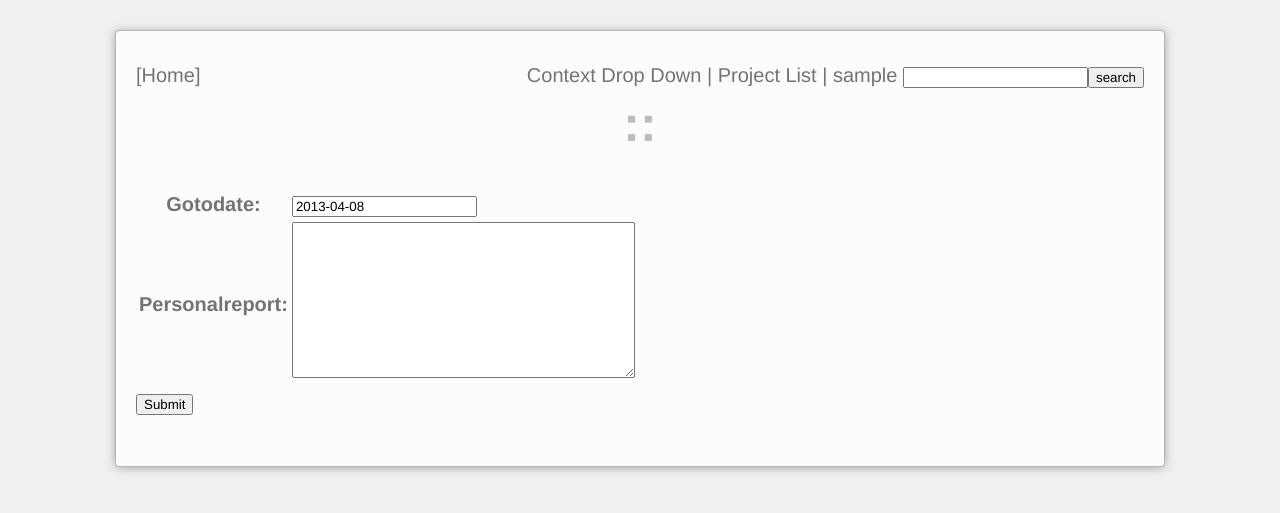
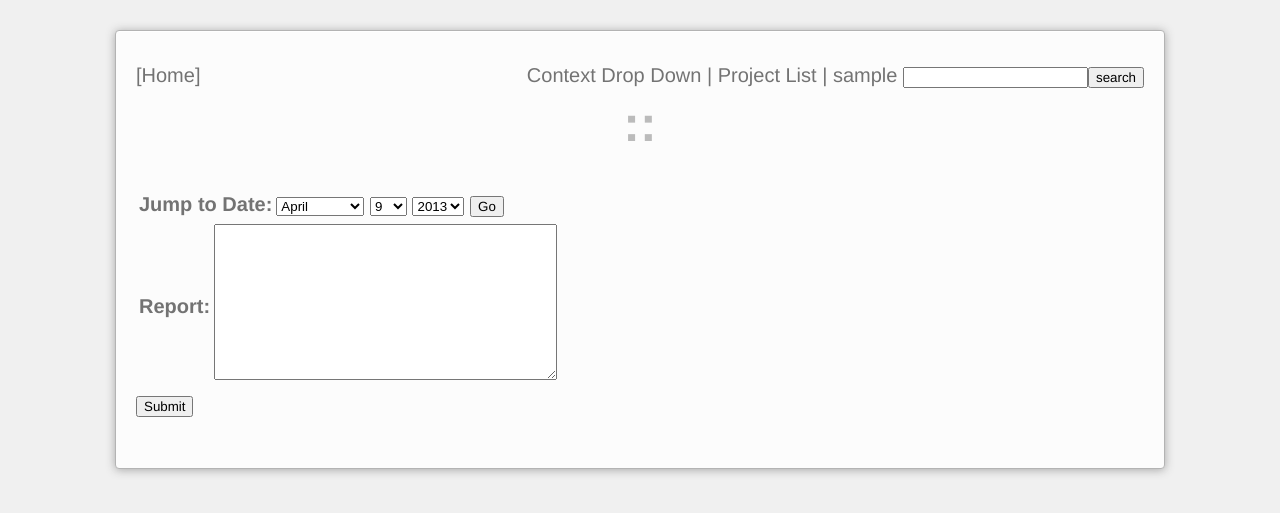
Before and after one commit to tekton/DocuCanvas, a Django app: page /reports/edit in a window 1280 px wide. Shown: the top 513 px of the page. Run offline with Django 3.2, Linux system fonts and the light colour scheme; the visitor is signed in with stand-in values (Sample User, id 1); parts of the project's set-up code (start-up, migrations or seed data) failed here and were passed over; some libraries are stand-ins or nearby versions.

Commit message:
Daily report submission page done

```diff
--- a/daily_reports/forms.py
+++ b/daily_reports/forms.py
@@ -1,12 +1,7 @@
 from django import forms
-from django.forms.extras import widgets
-from datetime import date
-
-YEAR_CHOICES = range(2013, date.today().year + 1)
 
 
 class ReportForm(forms.Form):
     date = forms.DateField(widget=forms.HiddenInput)
-    goToDate = forms.DateField(widget=widgets.SelectDateWidget(years=YEAR_CHOICES))
-    personalReport = forms.CharField(widget=forms.Textarea)
+    personalReport = forms.CharField(label="Report", widget=forms.Textarea)
     # globalReport = forms.CharField(widget=forms.Textarea)
--- a/daily_reports/urls.py
+++ b/daily_reports/urls.py
@@ -5,6 +5,6 @@ from django.conf.urls.defaults import *
 '''
 
 urlpatterns = patterns('',
-    url(r'edit', 'daily_reports.views.edit_report_today'),
-    # (r'([A-Za-z0-9_\.-]+)', 'daily_reports.views.daily_report_overview'),
+    url(r'edit$', 'daily_reports.views.edit_report_today'),
+    url(r'edit/([0-9]{4})/([0-9]{1,2})/([0-9]{1,2})' , 'daily_reports.views.edit_report'),
 )
--- a/daily_reports/views.py
+++ b/daily_reports/views.py
@@ -32,9 +32,35 @@ def edit_report_today(request):
             print "Exception: " + str(e)
             raise e
         if q:
-            form = ReportForm(initial={"date": date.today(), "goToDate": date.today(), "personalReport": q[0].description})
+            form = ReportForm(initial={"date": date.today(), "personalReport": q[0].description})
         else:
-            form = ReportForm(initial={"date": date.today(), "goToDate": date.today()})
+            form = ReportForm(initial={"date": date.today()})
             print "no report"
         # print form
     return render_to_response("daily_reports/daily_report_form.html", {'form': form}, context_instance=RequestContext(request))
+
+
+@login_required
+def edit_report(request, year, month, day):
+    try:
+        d = date(int(year), int(month), int(day))
+    except:
+        year = "0"
+
+    if (int(year) < 2013 or int(year) > date.today().year + 1):
+        return redirect('daily_reports.views.edit_report_today')
+
+    print d
+    q = None
+    try:
+        q = UserDailyReport.objects.filter(user=request.user.id, date=d)
+    except Exception, e:
+        print "Exception: " + str(e)
+        raise e
+    if q:
+        form = ReportForm(initial={"date": d, "personalReport": q[0].description})
+    else:
+        form = ReportForm(initial={"date": d})
+        print "no report"
+    # print form
+    return render_to_response("daily_reports/daily_report_form.html", {'form': form}, context_instance=RequestContext(request))
--- /dev/null
+++ b/static/scripts/daily_reports.js
@@ -0,0 +1,59 @@
+$(document).ready(function() {
+	var d = new Date($('#id_date').val());
+	for ( var y = 2013; y <= new Date().getFullYear() + 1; y++ ) {
+		$('#goToDate_year').append('<option value="' + y + '">' + y + '</option>');
+	}
+
+	$('#goToDate_month').change(function() {
+		switch( $(this).val() ) {
+			case '1':
+			case '3':
+			case '5':
+			case '7':
+			case '8':
+			case '10':
+			case '12':
+				$('#goToDate_day option').show();
+				break;
+			case '4':
+			case '6':
+			case '9':
+			case '11':
+				if ( $('#goToDate_day').val() > 30 )
+					$('#goToDate_day').val( 30 );
+				$('#goToDate_day option').show();
+				$('#goToDate_day option[value=31]').hide();
+				break;
+			case '2':
+				var y = $('#goToDate_year').val();
+				var maxDay = ( y % 400 == 0 || ( y % 4 == 0 && y % 100 != 0 ) ) ? 29 : 28;
+				if ( $('#goToDate_day').val() > maxDay )
+					$('#goToDate_day').val( maxDay );
+				for ( var x = maxDay + 1; x <= 31; x++ )
+					$('#goToDate_day option[value=' + x + ']').hide();
+			}
+	});
+
+	$('#goToDate_year').change(function() {
+		if ( $('#goToDate_month').val() != 2 )
+			return;
+		var y = $('#goToDate_year').val();
+		var maxDay = ( y % 400 == 0 || ( y % 4 == 0 && y % 100 != 0 ) ) ? 29 : 28;
+		if ( $('#goToDate_day').val() > maxDay )
+			$('#goToDate_day').val( maxDay );
+		for ( var x = maxDay + 1; x <= 31; x++ )
+			$('#goToDate_day option[value=' + x + ']').hide();
+	});
+
+
+	$('#goToDate_month').val( d.getMonth() + 1 );
+	$('#goToDate_day').val( d.getDate() + 1 );
+	$('#goToDate_year').val( d.getFullYear() );
+	$('#goToDate_month').change();
+
+	$('#goToDate').click(function() {
+		var loc = $('#reportForm').attr('action');
+		loc += "/" + $('#goToDate_year').val() + "/" + $('#goToDate_month').val() + "/" + $('#goToDate_day').val();
+		document.location = loc;
+	});
+});
--- a/templates/daily_reports/daily_report_form.html
+++ b/templates/daily_reports/daily_report_form.html
@@ -1,8 +1,68 @@
 {% extends "base.html" %}
 
 
+{% block extra_head %}
+<script src="/static/scripts/daily_reports.js"></script>
+{% endblock %}
+
 {% block container %}
-	<form action="/reports/edit" method="post" enctype="multipart/form-data">
+		<table>
+			<tr>
+				<th><label for="goToDate_month">Jump to Date:</label></th>
+				<td><select name="goToDate_month" id="goToDate_month">
+					<option value="1">January</option>
+					<option value="2">February</option>
+					<option value="3">March</option>
+					<option value="4">April</option>
+					<option value="5">May</option>
+					<option value="6">June</option>
+					<option value="7">July</option>
+					<option value="8">August</option>
+					<option value="9">September</option>
+					<option value="10">October</option>
+					<option value="11">November</option>
+					<option value="12">December</option>
+				</select>
+				<select name="goToDate_day" id="goToDate_day">
+					<option value="1">1</option>
+					<option value="2">2</option>
+					<option value="3">3</option>
+					<option value="4">4</option>
+					<option value="5">5</option>
+					<option value="6">6</option>
+					<option value="7">7</option>
+					<option value="8">8</option>
+					<option value="9">9</option>
+					<option value="10">10</option>
+					<option value="11">11</option>
+					<option value="12">12</option>
+					<option value="13">13</option>
+					<option value="14">14</option>
+					<option value="15">15</option>
+					<option value="16">16</option>
+					<option value="17">17</option>
+					<option value="18">18</option>
+					<option value="19">19</option>
+					<option value="20">20</option>
+					<option value="21">21</option>
+					<option value="22">22</option>
+					<option value="23">23</option>
+					<option value="24">24</option>
+					<option value="25">25</option>
+					<option value="26">26</option>
+					<option value="27">27</option>
+					<option value="28">28</option>
+					<option value="29">29</option>
+					<option value="30">30</option>
+					<option value="31">31</option>
+				</select>
+				<select name="goToDate_year" id="goToDate_year">
+				</select>
+				<input type="button" value="Go" id="goToDate"/>
+				</td>
+			</tr>
+		</table>
+	<form id="reportForm" action="/reports/edit" method="post">
 		{% csrf_token %}
 		<table>
 			{{form.as_table}}
```
